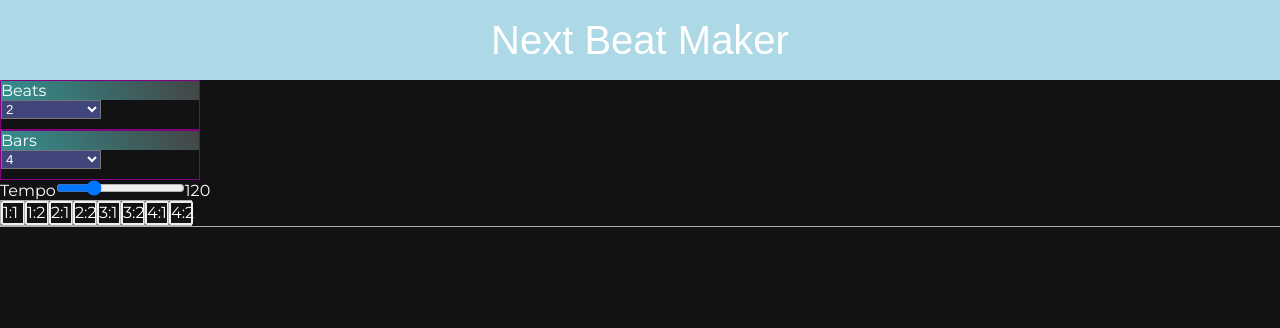
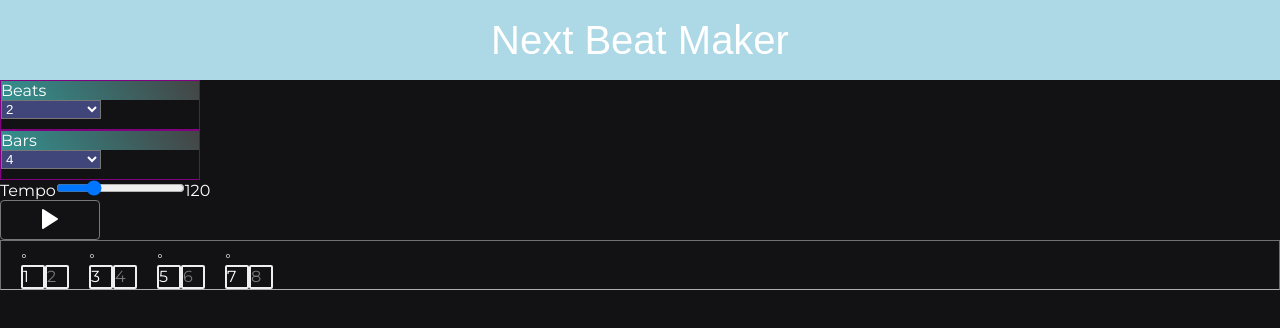
Before and after one commit to mrChernicharo/next-beat-maker, a Next.js app: page / in a window 1280 px wide. Shown: the top 328 px of the page. Built offline with nearby package versions, Linux system fonts and the light colour scheme; a web font is replaced by a local one.

Commit message:
avançando...

```diff
--- a/package.json
+++ b/package.json
@@ -11,6 +11,7 @@
     "next": "10.0.6",
     "react": "17.0.1",
     "react-dom": "17.0.1",
+    "react-icons": "^4.1.0",
     "styled-components": "^5.2.1"
   },
   "devDependencies": {
--- a/pages/components/BeatMaker.tsx
+++ b/pages/components/BeatMaker.tsx
@@ -2,6 +2,7 @@ import React, { useEffect, useState } from "react";
 import { InstrumentRow } from "../../styles/InstrumentRow";
 import { AppSelect, AppSelectContainer } from "../../styles/Select";
 import AppNote from "./Note";
+import PlayPause from "./PlayPause";
 
 export interface INote {
   play: boolean;
@@ -40,6 +41,7 @@ export function BeatMaker() {
 
   const [tempo, setTempo] = useState(120);
   const [track, setTrack] = useState(initialTrack);
+  const [isPlaying, setIsPlaying] = useState(false);
   // const [notes, setNotes] = useState(initialNotes);
 
   const resetTrackNotes = (beats: number, bars: number) => {
@@ -60,6 +62,10 @@ export function BeatMaker() {
     console.log(track);
   }, [track.bars, track.beats, track.notes]);
 
+  useEffect(() => {
+    console.log("playing -> " + isPlaying);
+  }, [isPlaying]);
+
   function handleTempoSlider(val) {
     console.log(val);
     setTempo(val);
@@ -76,6 +82,10 @@ export function BeatMaker() {
 
     const newNotes = resetTrackNotes(track.beats, +val);
     setTrack({ ...track, bars: +val, notes: newNotes });
+  }
+
+  function handlePlay() {
+    setIsPlaying(!isPlaying);
   }
 
   function updateNote(i: number, note: INote) {
@@ -128,9 +138,12 @@ export function BeatMaker() {
         <span>{tempo}</span>
       </div>
 
+      <PlayPause isPlaying={isPlaying} playToggle={handlePlay} />
+
       <InstrumentRow>
         {track.notes.map((note, i) => (
-          <div key={i}>
+          <div className={note.beat === 1 ? "bar-head" : ""} key={i}>
+            {note.beat === 1 ? "◦" : ""}
             <AppNote note={note} index={i} update={updateNote} />
           </div>
         ))}
--- a/pages/components/Note.tsx
+++ b/pages/components/Note.tsx
@@ -13,10 +13,12 @@ export default function Note({ index, note, update }: NoteProps) {
 
   //
   return (
-    <AppNote play={note.play} onClick={() => update(index, note)}>
-      <div>
-        {note.bar}:{note.beat}
-      </div>
+    <AppNote
+      play={note.play}
+      barHead={note.beat === 1}
+      onClick={() => update(index, note)}
+    >
+      <div>{index + 1}</div>
     </AppNote>
   );
 }
--- /dev/null
+++ b/pages/components/PlayPause.tsx
@@ -0,0 +1,17 @@
+import { AppPlayPause } from "../../styles/AppPlayPause";
+
+import { FiPlay, FiPause } from "react-icons/fi";
+
+export default function PlayPause({ isPlaying, playToggle }) {
+  return (
+    <AppPlayPause onClick={() => playToggle(isPlaying)}>
+      <button>
+        {isPlaying ? (
+          <FiPause fill="#fff" size={24} />
+        ) : (
+          <FiPlay fill="#fff" size={24} />
+        )}
+      </button>
+    </AppPlayPause>
+  );
+}
--- a/styles/AppNote.tsx
+++ b/styles/AppNote.tsx
@@ -1,8 +1,8 @@
 import styled from "styled-components";
 
 interface IAppNoteProps {
-  // background: string;
   play: boolean;
+  barHead: boolean;
 }
 
 export const AppNote = styled.div`
@@ -12,6 +12,7 @@ export const AppNote = styled.div`
   border-radius: 2px;
   background-color: ${(props: IAppNoteProps) =>
     props.play ? "blue" : "transparent"};
+
   transition: 0.2s;
 
   &:hover {
@@ -20,6 +21,7 @@ export const AppNote = styled.div`
   }
 
   > div {
+    color: ${(props: IAppNoteProps) => (props.barHead ? "#fff" : "#787878")};
     pointer-events: none;
   }
 `;
--- /dev/null
+++ b/styles/AppPlayPause.tsx
@@ -0,0 +1,31 @@
+import styled from "styled-components";
+
+export const AppPlayPause = styled.div`
+  border: 1px solid #787878;
+  width: 100px;
+  height: 40px;
+  display: flex;
+  border-radius: 4px;
+
+  button {
+    background: transparent;
+    width: 100%;
+    outline: none;
+    border: none;
+    color: #fff;
+    border-radius: 4px;
+
+    &:hover {
+      opacity: 0.8;
+    }
+    &:active {
+      /* border: 4px solid rgba(255, 255, 255, 0.9); */
+      box-shadow: inset 0px 0px 8px 0px rgba(255, 255, 255, 0.9);
+
+      > :first-child {
+        border: purple;
+        fill: #787878;
+      }
+    }
+  }
+`;
--- a/styles/InstrumentRow.tsx
+++ b/styles/InstrumentRow.tsx
@@ -2,12 +2,21 @@ import styled from "styled-components";
 
 export const InstrumentRow = styled.div`
   width: 100vw;
+  height: 50px;
+  border: 1px solid #707070;
   display: flex;
   border-bottom: 1px solid #aeaeae;
 
   > div {
-    border: 1px solid #aeaeae;
+    /* border: 1px solid #707070; */
     width: 24px;
+    display: flex;
+    flex-direction: column;
+    justify-content: flex-end;
+
+    &.bar-head {
+      margin-left: 20px;
+    }
 
     &.active-note {
       background: green;
```
Also changed, not shown: 1 other file (tests, documents, lock files or other folders).
